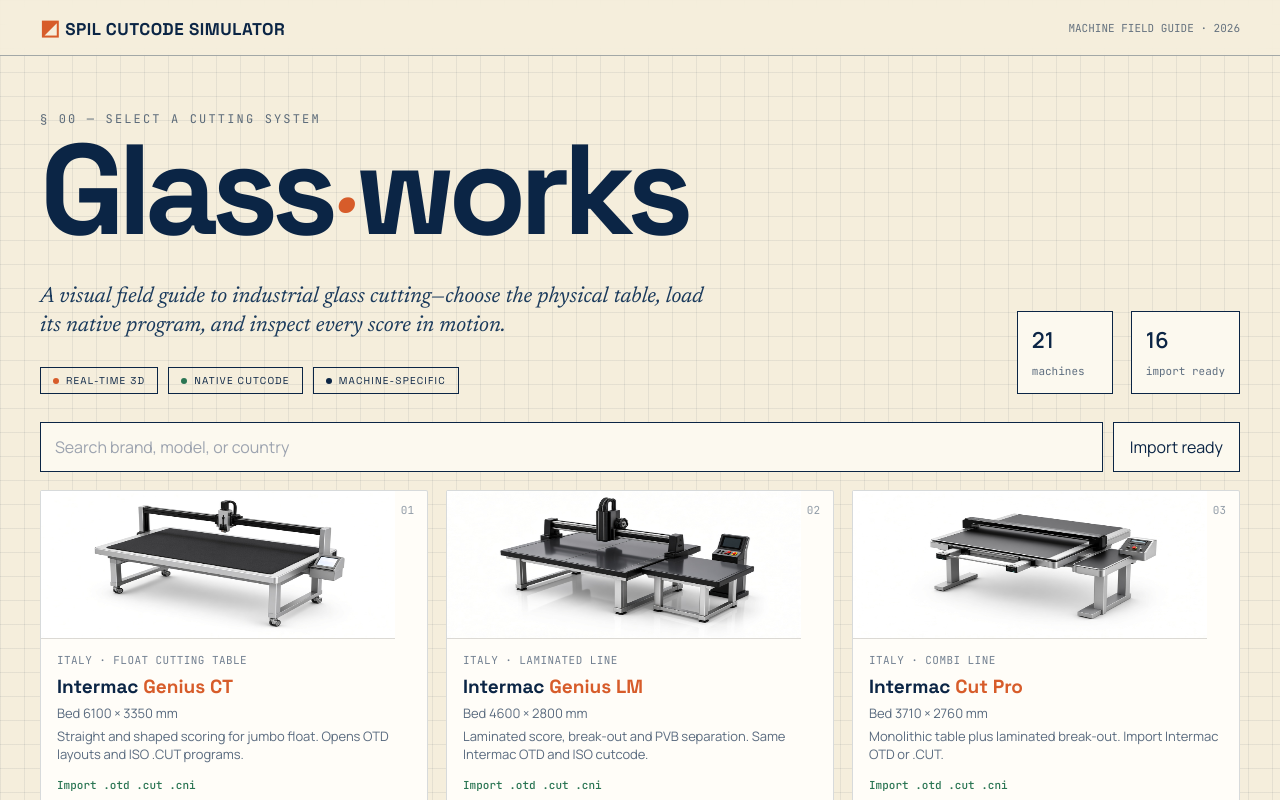
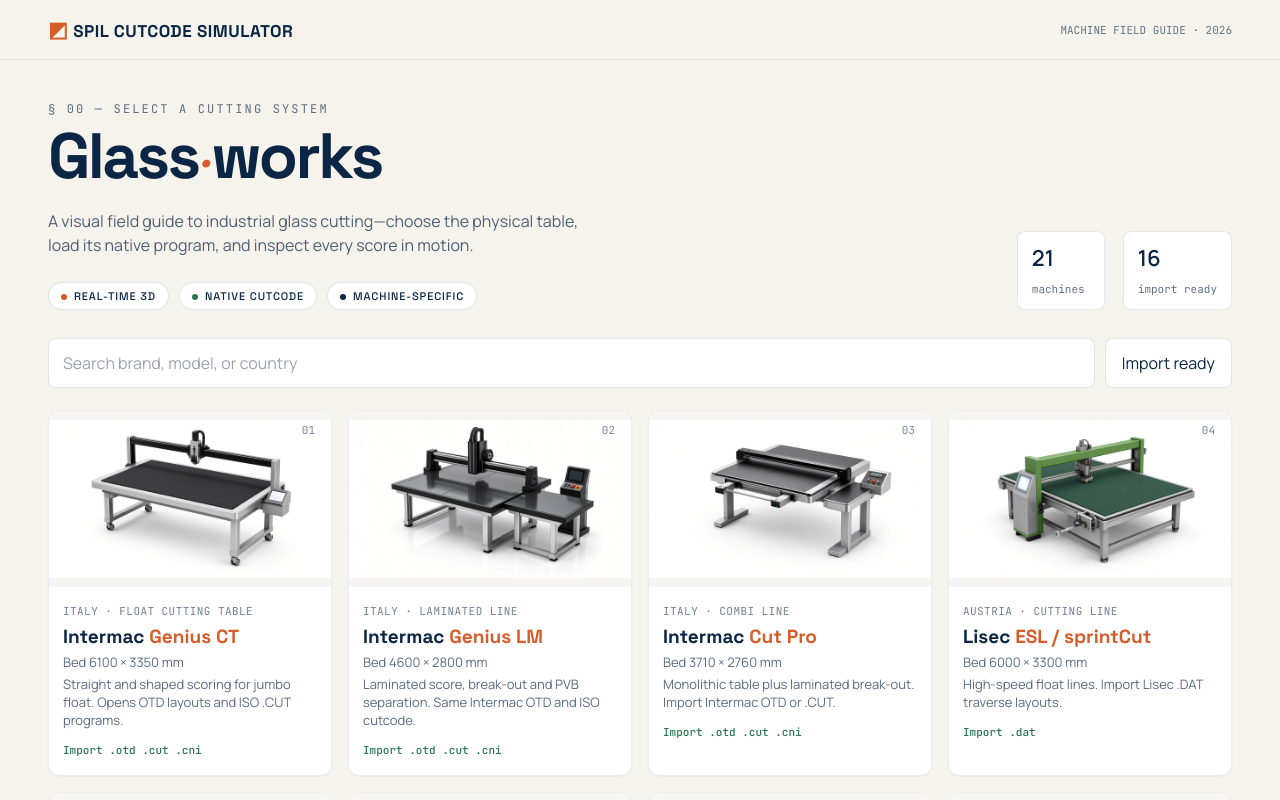
Before and after one commit to Evil-Shown/SPIL-CutCode-Viewer, a React (Vite) app in the folder apps/desktop/: page / in a window 1280 px wide. Built offline with nearby package versions, Linux system fonts and the light colour scheme.

Commit message:
landing page polishing

```diff
--- a/apps/desktop/src/index.css
+++ b/apps/desktop/src/index.css
@@ -181,24 +181,22 @@
 .landing {
   height: 100%;
   overflow: auto;
-  padding: 0 40px 56px;
-  background-color: #f5eedc;
-  background-image: linear-gradient(rgba(11,37,69,.07) 1px,transparent 1px),linear-gradient(90deg,rgba(11,37,69,.07) 1px,transparent 1px);
-  background-size: 24px 24px;
+  padding: 0 48px 72px;
+  background: #f6f3ec;
   color: #0b2545;
 }
 .landing-nav {
   position: sticky; top: 0; z-index: 5;
   display: flex; justify-content: space-between; align-items: center;
-  margin: 0 -40px; padding: 14px 40px;
-  border-bottom: 1px solid rgba(11,37,69,.35);
-  background: rgba(245,238,220,.88); backdrop-filter: blur(12px);
+  margin: 0 -48px; padding: 16px 48px;
+  border-bottom: 1px solid rgba(11,37,69,.08);
+  background: rgba(246,243,236,.92); backdrop-filter: blur(16px);
 }
 .landing-brand { font: 700 17px "Space Grotesk",sans-serif; letter-spacing: .03em; }
 .landing-brand span { color: #d75c2a; font-size: 21px; }
 .landing-nav-meta { font: 11px "JetBrains Mono",monospace; color: rgba(11,37,69,.62); }
 .landing-pills { display: flex; flex-wrap: wrap; gap: 10px; margin-top: 25px; }
-.landing-pills span { border: 1px solid #0b2545; padding: 6px 12px; font: 10px "Space Grotesk",sans-serif; letter-spacing: .12em; text-transform: uppercase; }
+.landing-pills span { border: 1px solid rgba(11,37,69,.12); border-radius: 999px; background: #fff; padding: 6px 12px; font: 500 11px "Space Grotesk",sans-serif; letter-spacing: .08em; text-transform: uppercase; }
 .landing-pills i { display: inline-block; width: 6px; height: 6px; margin-right: 7px; border-radius: 50%; background: #d75c2a; }
 .landing-pills span:nth-child(2) i { background: #2a7553; }
 .landing-pills span:nth-child(3) i { background: #0b2545; }
@@ -206,10 +204,11 @@
 .landing-top {
   display: flex;
   justify-content: space-between;
-  gap: 24px;
+  gap: 32px;
   align-items: flex-end;
-  max-width: 1400px;
-  padding-top: 54px;
+  max-width: 1280px;
+  margin: 0 auto;
+  padding-top: 40px;
 }
 
 .eyebrow {
@@ -223,16 +222,16 @@
 
 .landing h1 {
   margin: 0;
-  font: 700 clamp(68px, 10vw, 146px)/.88 "Space Grotesk", sans-serif;
-  letter-spacing: -.055em;
+  font: 650 clamp(40px, 5vw, 64px)/1 "Space Grotesk", sans-serif;
+  letter-spacing: -.04em;
 }
 .landing h1 span { color: #d75c2a; font-family: Newsreader,serif; font-style: italic; font-weight: 400; }
 
 .lede {
-  max-width: 680px;
-  margin: 22px 0 0;
-  color: #1a3a5c;
-  font: italic 22px/1.35 Newsreader,serif;
+  max-width: 560px;
+  margin: 14px 0 0;
+  color: rgba(11,37,69,.72);
+  font: 400 16px/1.5 "Manrope", sans-serif;
 }
 
 .landing-stats {
@@ -241,10 +240,11 @@
 }
 
 .landing-stats div {
-  min-width: 96px;
-  padding: 12px 14px;
-  border: 1px solid #0b2545;
-  background: #fcf9ef;
+  min-width: 88px;
+  padding: 10px 14px;
+  border: 1px solid rgba(11,37,69,.1);
+  border-radius: 8px;
+  background: #fff;
 }
 
 .landing-stats strong {
@@ -260,14 +260,15 @@
 .landing-tools {
   display: flex;
   gap: 10px;
-  margin: 28px 0 18px;
-  max-width: 1400px;
+  margin: 28px auto 22px;
+  max-width: 1280px;
 }
 
 .landing-tools input {
   flex: 1;
-  border: 1px solid #0b2545;
-  background: #fcf9ef;
+  border: 1px solid rgba(11,37,69,.12);
+  border-radius: 8px;
+  background: #fff;
   color: #0b2545;
   padding: 12px 14px;
   outline: none;
@@ -278,8 +279,9 @@
 }
 
 .chip {
-  border: 1px solid #0b2545;
-  background: #fcf9ef;
+  border: 1px solid rgba(11,37,69,.12);
+  border-radius: 8px;
+  background: #fff;
   color: #0b2545;
   padding: 0 16px;
 }
@@ -292,34 +294,37 @@
 
 .machine-grid {
   display: grid;
-  grid-template-columns: repeat(auto-fill, minmax(300px, 1fr));
-  gap: 18px;
-  max-width: 1400px;
+  grid-template-columns: repeat(auto-fill, minmax(280px, 1fr));
+  gap: 16px;
+  max-width: 1280px;
+  margin: 0 auto;
 }
 
 .machine-card {
   display: flex;
   flex-direction: column;
   align-items: flex-start;
-  gap: 5px; position: relative;
+  gap: 4px; position: relative;
   text-align: left;
-  padding: 15px 16px 16px;
-  border: 1px solid rgba(11,37,69,.16);
-  background: #fffdf8;
+  padding: 0 0 16px;
+  border: 1px solid rgba(11,37,69,.08);
+  background: #fff;
   color: inherit;
   cursor: pointer;
-  border-radius: 2px;
-  transition: transform .2s ease, box-shadow .2s ease, border-color .2s;
+  border-radius: 12px;
+  overflow: hidden;
+  box-shadow: 0 1px 2px rgba(11,37,69,.04);
+  transition: transform .2s ease, box-shadow .2s ease;
 }
 
 .machine-card:hover {
   transform: translateY(-3px);
-  border-color: #0b2545;
-  box-shadow: 0 14px 30px rgba(11,37,69,.08);
+  box-shadow: 0 16px 36px rgba(11,37,69,.1);
 }
 
-.machine-thumb { width: calc(100% + 32px); height: 148px; margin: -15px -16px 8px; background: linear-gradient(#f3eee4, #f7f4ee); border-bottom: 1px solid rgba(11,37,69,.1); display: block; }
-.card-index { position: absolute; top: 12px; right: 13px; font: 11px "JetBrains Mono",monospace; color: rgba(11,37,69,.45); }
+.machine-thumb { width: 100%; height: 176px; margin: 0 0 12px; object-fit: contain; background: #f7f5f2; display: block; }
+.card-index { position: absolute; top: 10px; right: 10px; font: 11px "JetBrains Mono",monospace; color: rgba(11,37,69,.55); background: rgba(255,255,255,.86); border-radius: 6px; padding: 2px 6px; }
+.card-kicker, .machine-card strong, .card-bed, .card-summary, .card-foot { padding-left: 14px; padding-right: 14px; }
 
 .card-kicker {
   font-size: 11px;
```
